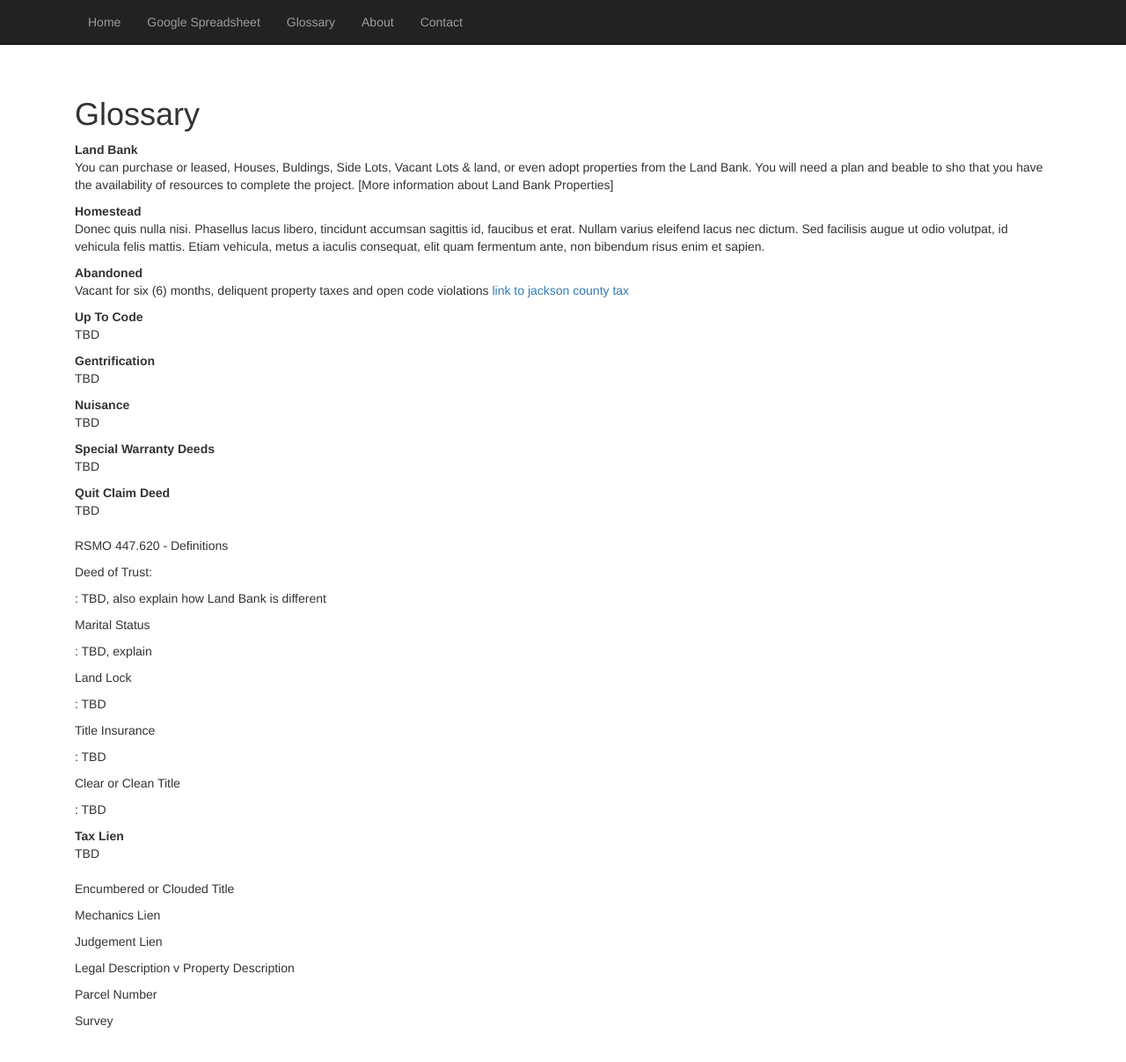
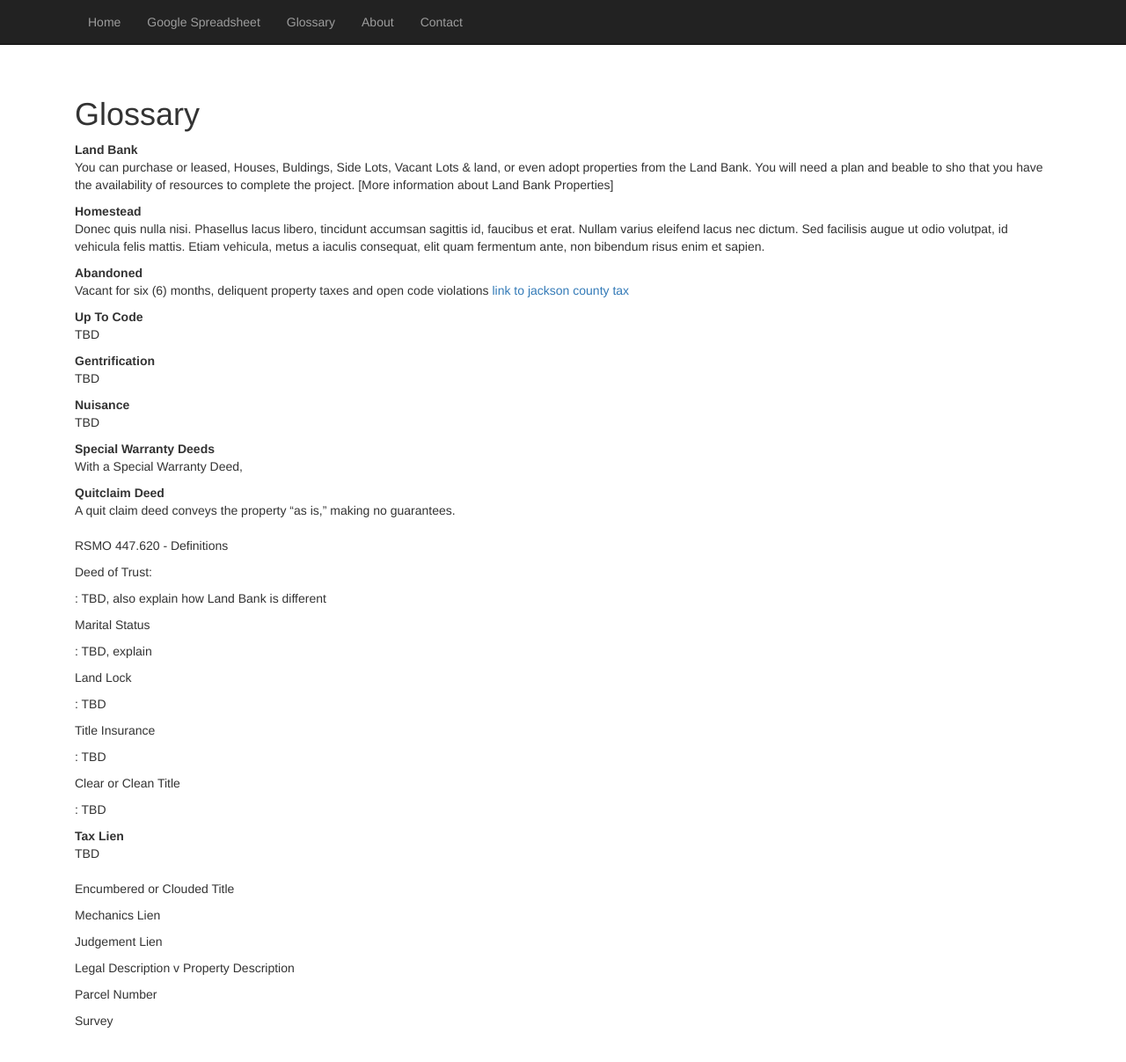
Before and after one commit to UMKC-Law/Vacant2Vibrant, a Jekyll site: the page built from glossary.md, in a window 1280 px wide and 1220 px high. Shown: the top 1207 px of the window at 88% size. Built offline with Jekyll 4.4.1, drawn with Linux system fonts in a browser that asks for light colours; nearby versions of some CDN libraries.

Commit message:
Update glossary.md
Added quitclaim definition

```diff
--- a/glossary.md
+++ b/glossary.md
@@ -38,12 +38,12 @@ Nuisance
 
 Special Warranty Deeds
 
-: TBD
+: With a Special Warranty Deed,
 
 
-Quit Claim Deed
+Quitclaim Deed
 
-: TBD
+: A quit claim deed conveys the property "as is," making no guarantees.
 
 
  RSMO 447.620 - Definitions
```
